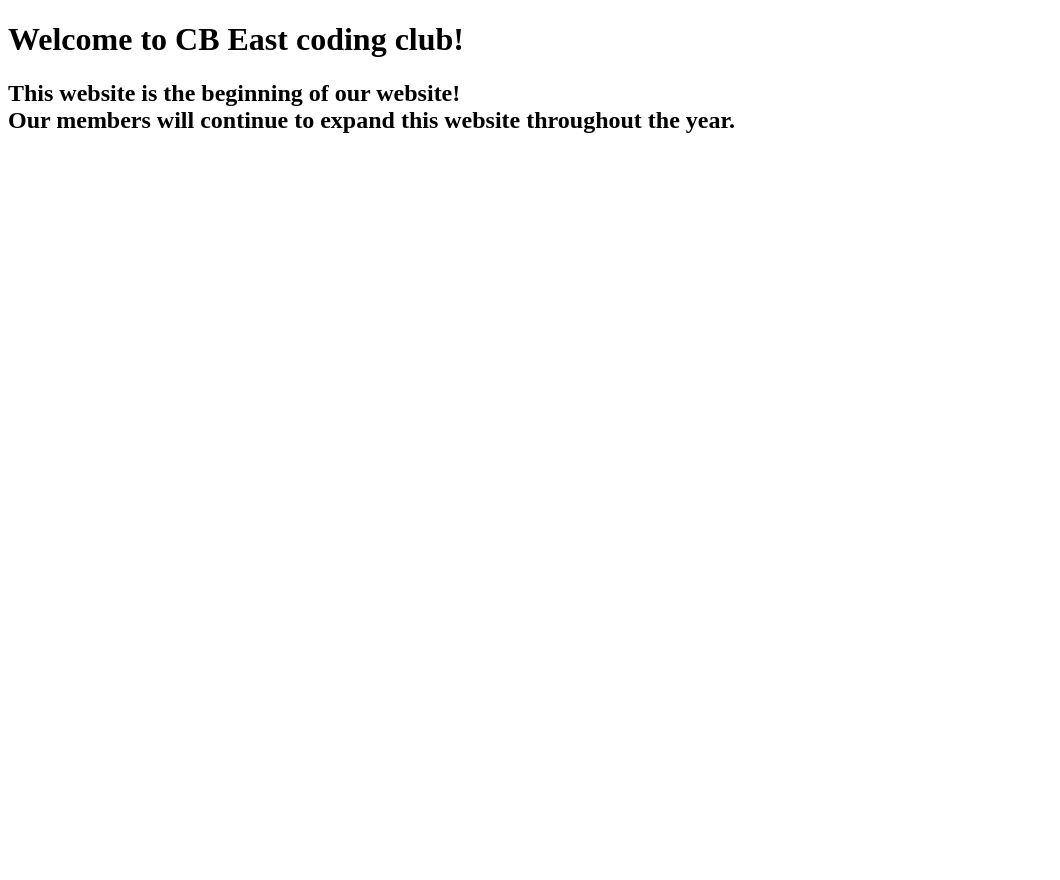
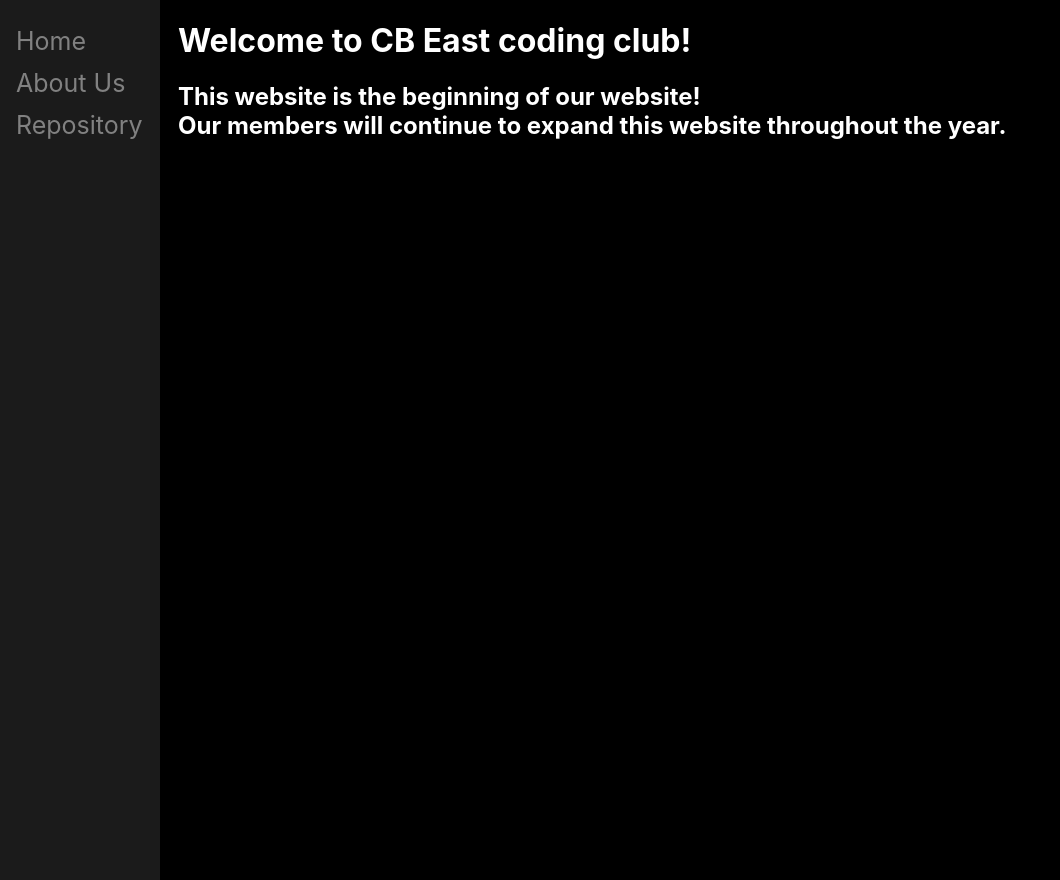
Before and after one commit to JonZavialov/cbeast, a Flask app: page / in a window 1280 px wide. Shown: the whole page, without its empty margins (0-1060 px from the left). Run offline with Flask 2, Linux system fonts and the light colour scheme.

Commit message:
added basic css ans sidenav

```diff
--- /dev/null
+++ b/static/styles/styles.css
@@ -0,0 +1,44 @@
+/* The sidebar menu */
+.sidenav {
+    height: 100%; /* Full-height: remove this if you want "auto" height */
+    width: 160px; /* Set the width of the sidebar */
+    position: fixed; /* Fixed Sidebar (stay in place on scroll) */
+    z-index: 1; /* Stay on top */
+    top: 0; /* Stay at the top */
+    left: 0;
+    background-color: #1B1B1B;
+    overflow-x: hidden; /* Disable horizontal scroll */
+    padding-top: 20px;
+  }
+
+  /* The navigation menu links */
+  .sidenav a {
+    padding: 6px 8px 6px 16px;
+    text-decoration: none;
+    font-size: 25px;
+    color: #818181;
+    display: block;
+  }
+
+  /* When you mouse over the navigation links, change their color */
+  .sidenav a:hover {
+    color: #f1f1f1;
+  }
+
+  /* Style page content */
+  .main {
+    margin-left: 160px; /* Same as the width of the sidebar */
+    padding: 0px 10px;
+  }
+
+  /* On smaller screens, where height is less than 450px, change the style of the sidebar (less padding and a smaller font size) */
+  @media screen and (max-height: 450px) {
+    .sidenav {padding-top: 15px;}
+    .sidenav a {font-size: 18px;}
+  }
+
+body {
+    background-color: black;
+    font-family: -apple-system, BlinkMacSystemFont, sans-serif;
+    color: white;
+}
--- a/templates/index.html
+++ b/templates/index.html
@@ -3,9 +3,18 @@
 <head>
   <meta charset="UTF-8"/>
   <title>CB East Coding</title>
+  <link rel= "stylesheet" type= "text/css" href= "{{ url_for('static',filename='styles/styles.css') }}">
+  <link rel="shortcut icon" href="{{ url_for('static', filename='favicon.ico') }}">
 </head>
 <body>
+<div class="sidenav">
+  <a href = "/">Home</a>
+  <a href="/aboutus">About Us</a>
+  <a href="https://github.com/JonZavialov/cbeast" target="_blank">Repository</a>
+</div>
+<div class="main">
   <h1>Welcome to CB East coding club!</h1>
   <h2>This website is the beginning of our website!<br>Our members will continue to expand this website throughout the year.</h2>
+</div>
 </body>
 </html>
```
